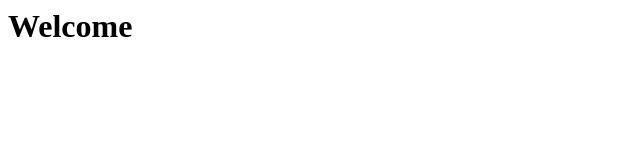
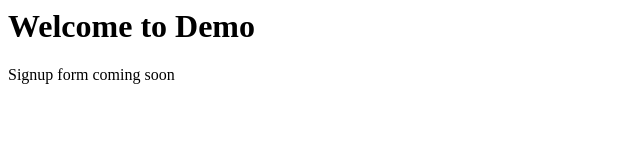
Before and after one commit to vamika27/git-competency-demo, a plain HTML site: page index.html in a window 1280 px wide. Shown: the whole page, without its empty margins (0-640 px from the left). Drawn offline with Linux system fonts and the light colour scheme.

Commit message:
What changed: Added signup placeholder paragraph to index.html. Why: Prepare structure for upcoming email capture. Notes: Temporary text; follow-up adds actual form.

```diff
--- a/index.html
+++ b/index.html
@@ -1 +1,3 @@
-<html><body><h1>Welcome</h1></body></html>
+<html><body><h1>Welcome to Demo</h1></body></html>
+
+<p>Signup form coming soon</p>
```
